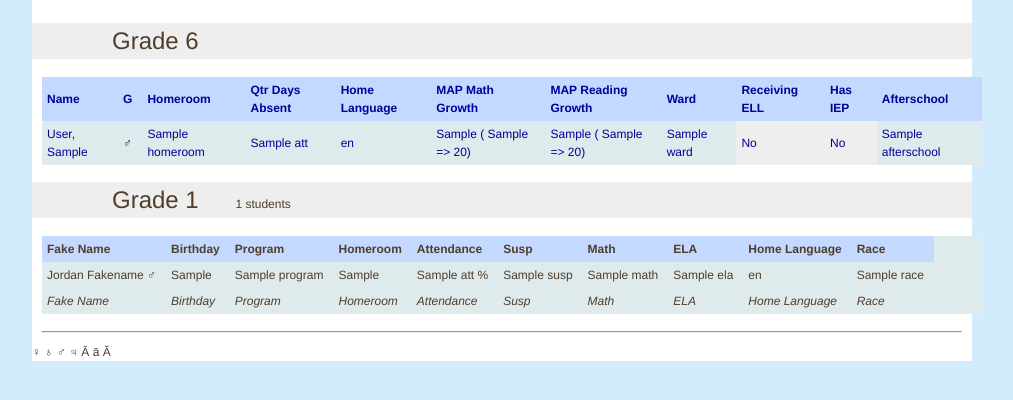
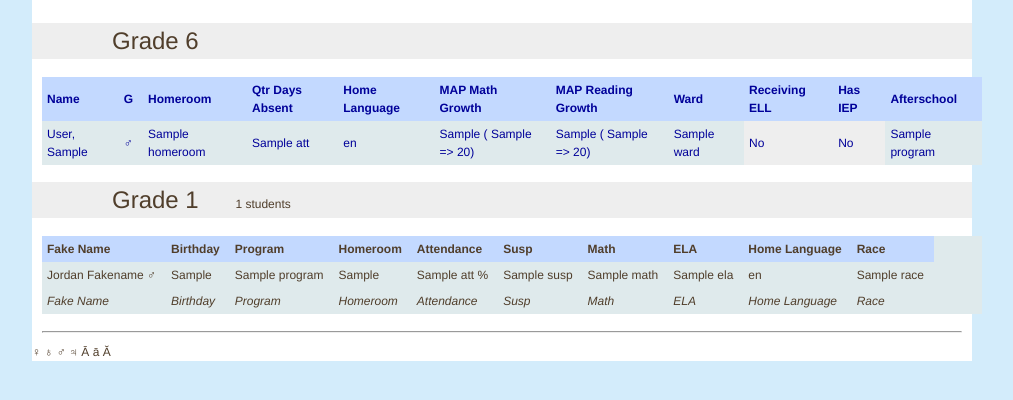
Before and after one commit to sethwoodworth/dashboard, a Django app: template templates/display/fake_sheet.html in a window 1280 px wide. Shown: the part 123-523 px from the top of the page, without its empty margins (138-1151 px from the left). Run offline with Django 3.2, Linux system fonts and the light colour scheme; the template is opened without the code that fills it: most values are stand-ins (such as "Sample title", 1, 10 or a date in 2020); some libraries are stand-ins or nearby versions.

Commit message:
adding many afterschool select

```diff
--- a/display/views.py
+++ b/display/views.py
@@ -189,8 +189,8 @@ def a_fake(count):
         student['ward'] = randint(1,7)
         student['ell'] = choice([True, False])
         student['iep'] = choice([False, False, False, False, False, False, True])
-        student['afterschool'] = w_choice(["B&G", "Peabody", "Mystic"])
-        #student['afterschool'] = set( [choice(["B&G", "Peabody", "Mystic"]), choice(["B&G", "Peabody", "Mystic"])])
+        student['afterschool'] = set( [w_choice([("B&G", 0.5), ("Peabody", 0.05), ("Mystic", 0.15), ("", .30)]), w_choice([("B&G", 0.1), ("Peabody", 0.05), ("Mystic", 0.15), ("", .50)])])
+
         student_list.append(student)
     return student_list
 
--- a/templates/display/fake_sheet.html
+++ b/templates/display/fake_sheet.html
@@ -70,7 +70,9 @@
                         {% if not student.iep %} No {% endif %}
                         </td>
                     <td>
-                        {{ student.afterschool }}
+                        {% for program in student.afterschool %}
+                            {{ program }}
+                        {% endfor %}
                         </td>
                 </tr>
                 {% endfor %}
```
